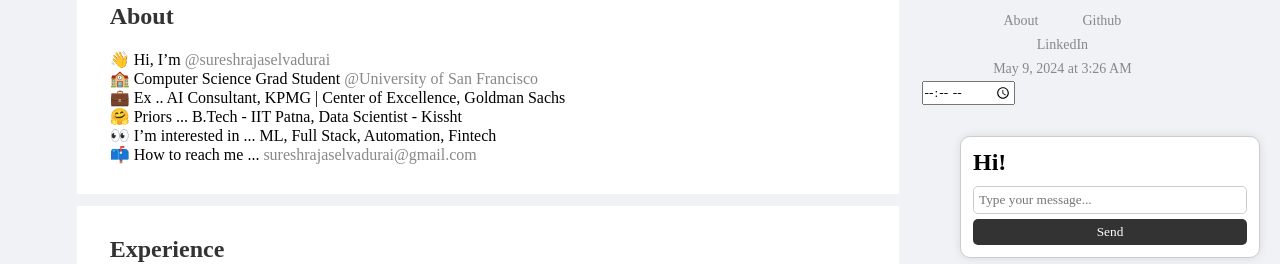
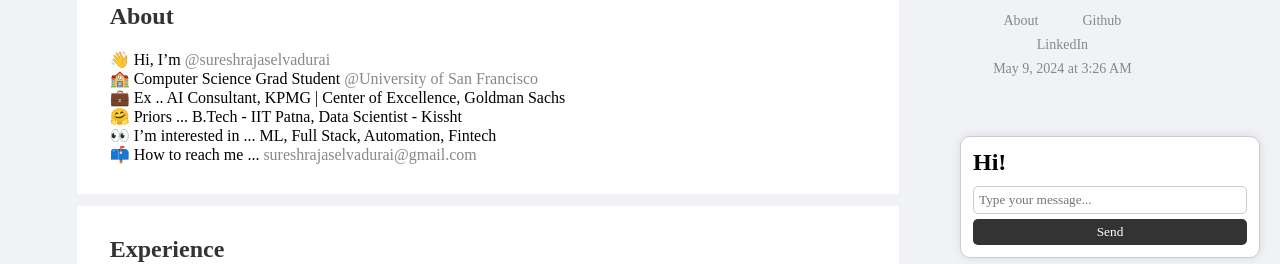
Before and after one commit to sureshselvadurai/sureshselvadurai.github.io, a plain HTML site: page profile.html in a window 1280 px wide. Shown: the part 536-800 px from the top of the page. Drawn offline with nearby package versions, Linux system fonts and the light colour scheme; no server answers.

Commit message:
Update profile.html

```diff
--- a/profile.html
+++ b/profile.html
@@ -219,7 +219,6 @@
                 <a href="https://www.linkedin.com/in/sureshrajaselvadurai/">LinkedIn</a>
                 <a id="currentDate">December 31, 2023 at 2:20 AM</a>
             </div>
-            <input type="time" id="endTime" name="endTime" />
         </footer>
 
         <div id="chat-box" class="cloud-animation hidden">
```
